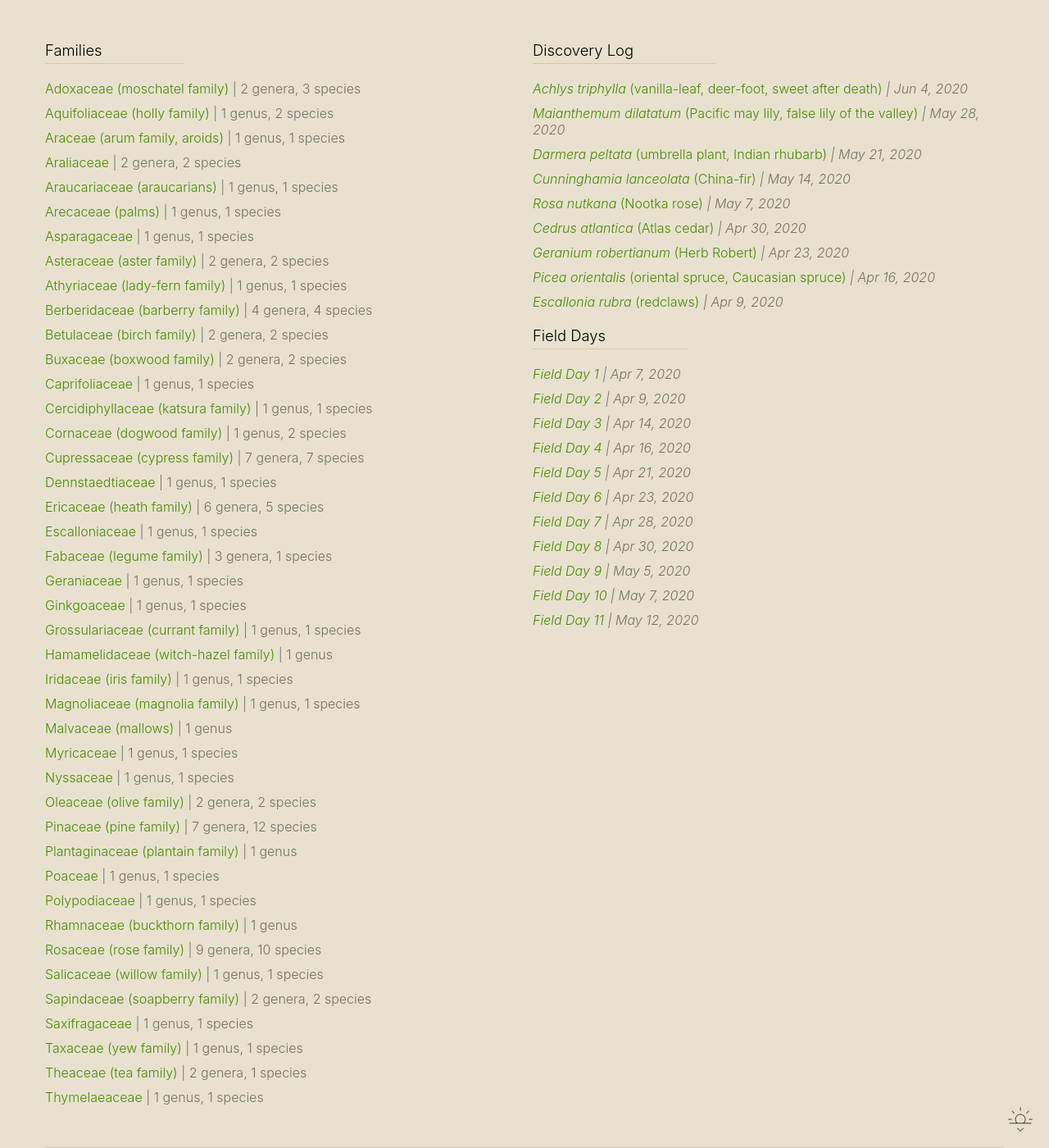
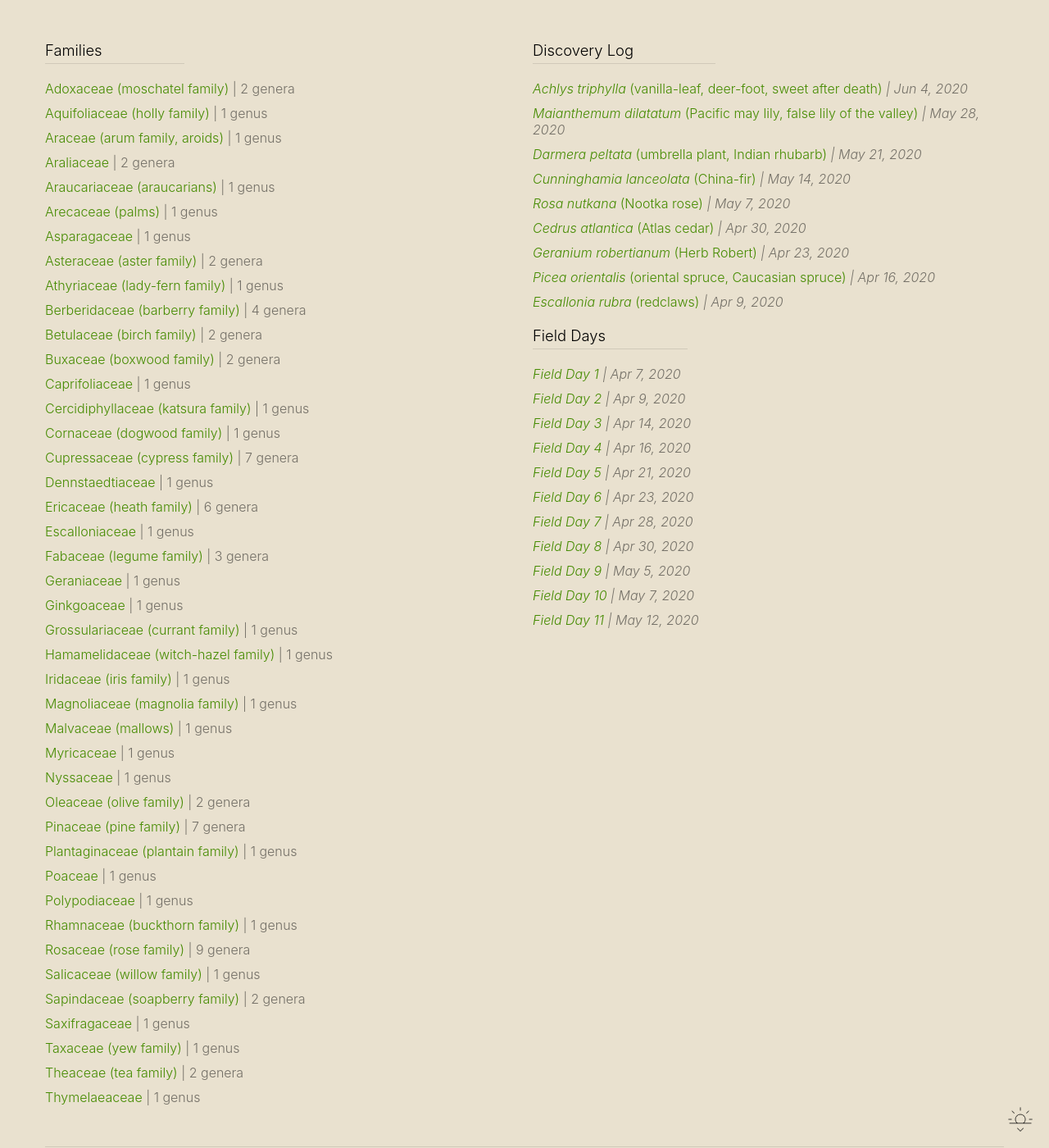
Before and after one commit to shaheenp/mygreeneyed, a Jekyll site: the page built from index.html, in a window 1280 px wide and 1400 px high. Shown: the whole window at 82% size. Built offline with Jekyll 4.4.1, drawn with Linux system fonts in a browser that asks for light colours.

Commit message:
home page - only list genera # per family

```diff
--- a/index.html
+++ b/index.html
@@ -13,8 +13,8 @@ title: MyGreenEyeD
                 {% assign species = site.pages | where: "family", fam.title | where: "layout", "species" %}
             <li>
                 <a href="{{ fam.url | relative_url }}">{{ fam.title }}{% if fam.commonname %} ({{ fam.commonname }}){% endif %}</a>
-                {% if genera.size > 0 %}<span class="faded">| {{ genera.size }} {% if genera.size == 1 %}genus{% else %}genera{% endif %}{% if species.size > 0 %}, {{ species.size }} species{% endif %}</span>{% endif %}
-            </li>
+                {% if genera.size > 0 %}<span class="faded">| {{ genera.size }} {% if genera.size == 1 %}genus{% else %}genera{% endif %}</span>{% endif %}
+        </li>
             {% endfor %}
         </ul>
     </div>
```
